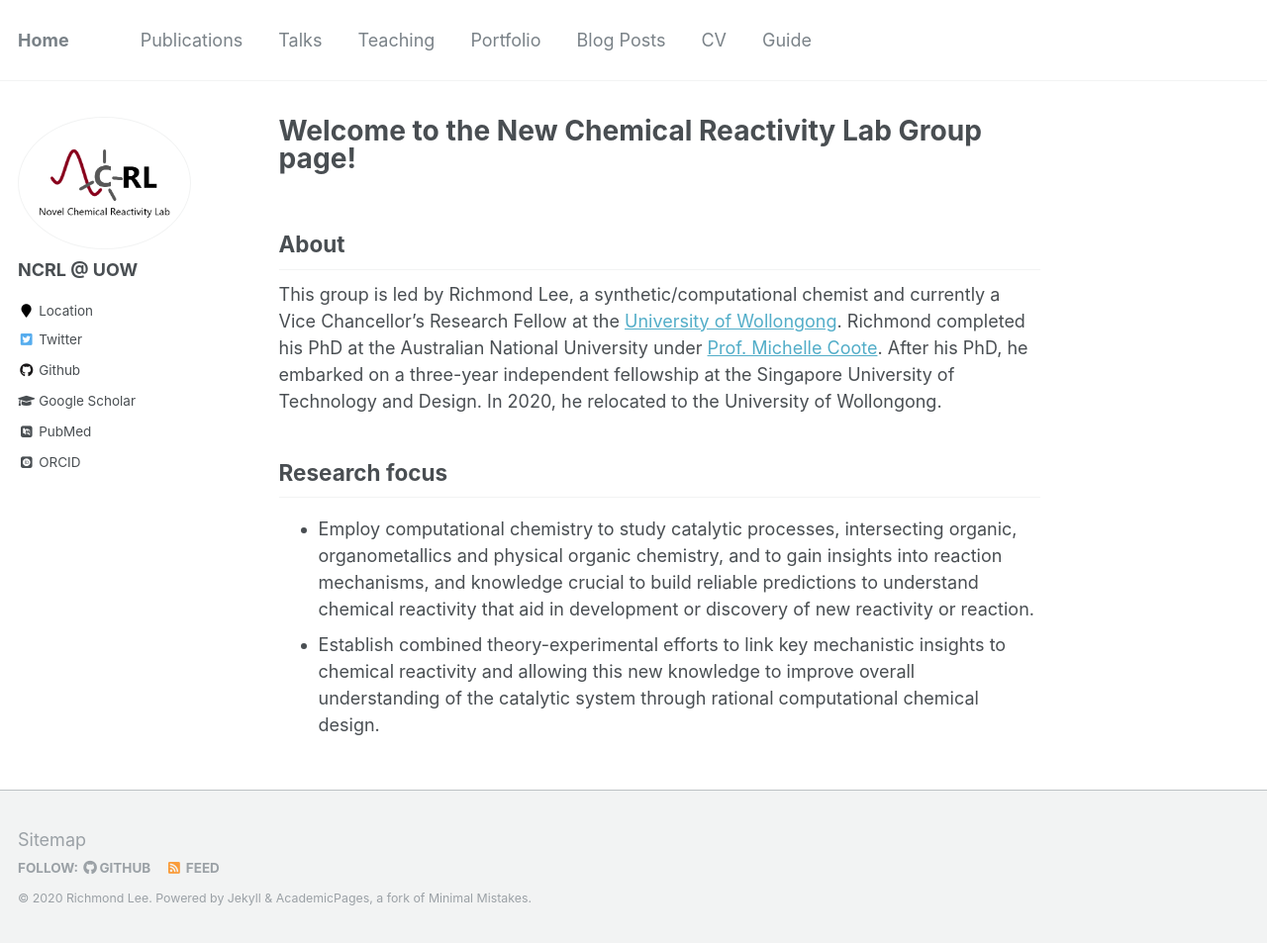
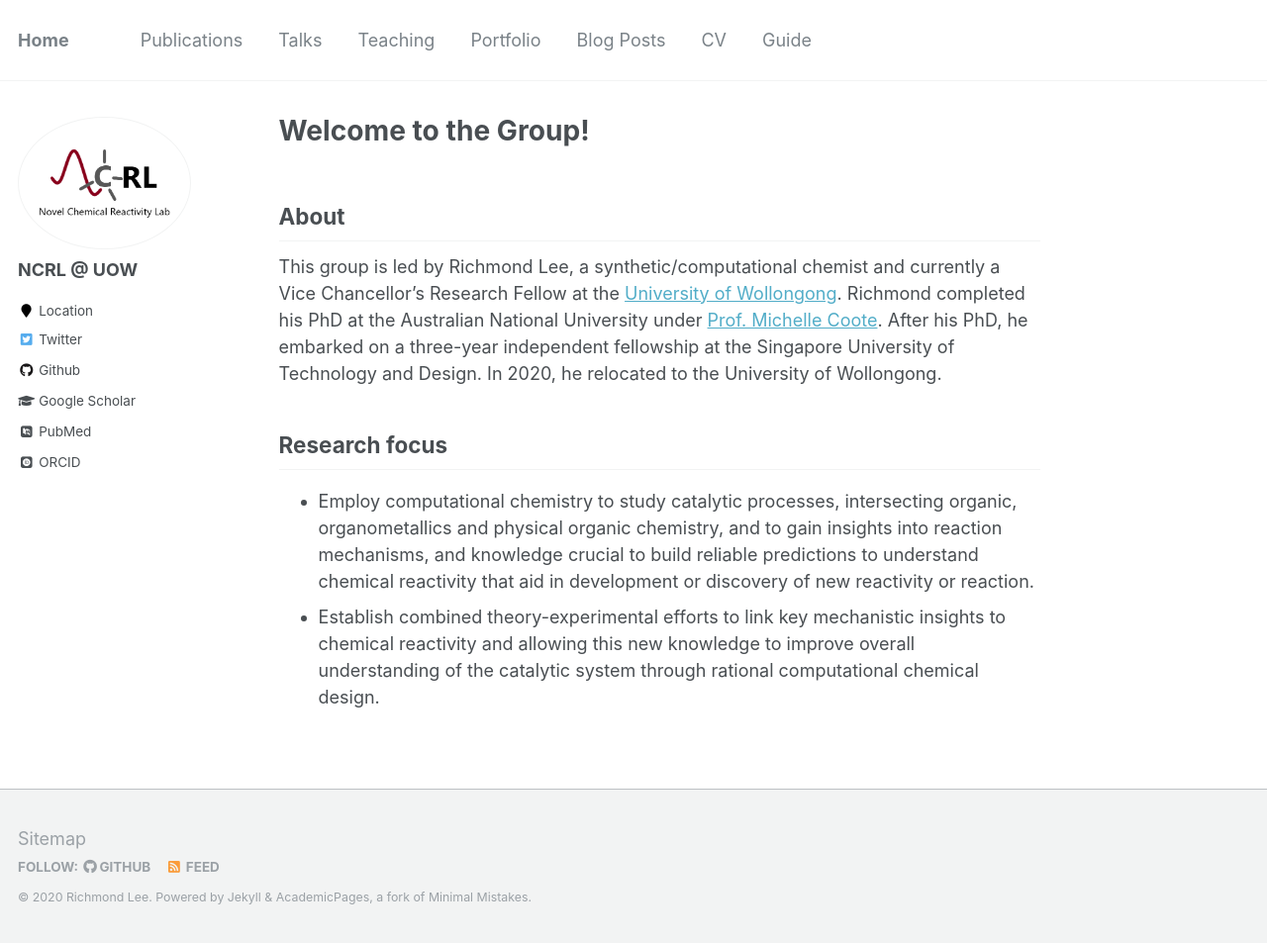
Before and after one commit to riclzh/chemrxn, a Jekyll site: the page built from _pages/about.md, in a window 1280 px wide and 953 px high. Shown: the whole window at 99% size. Built offline with Jekyll 4.4.1, drawn with Linux system fonts in a browser that asks for light colours; some web fonts are replaced.

Commit message:
Update about.md

```diff
--- a/_pages/about.md
+++ b/_pages/about.md
@@ -1,6 +1,6 @@
 ---
 permalink: /
-title: "Welcome to the New Chemical Reactivity Lab Group page!"
+title: "Welcome to the Group!"
 excerpt: "About me"
 author_profile: true
 redirect_from:
```
